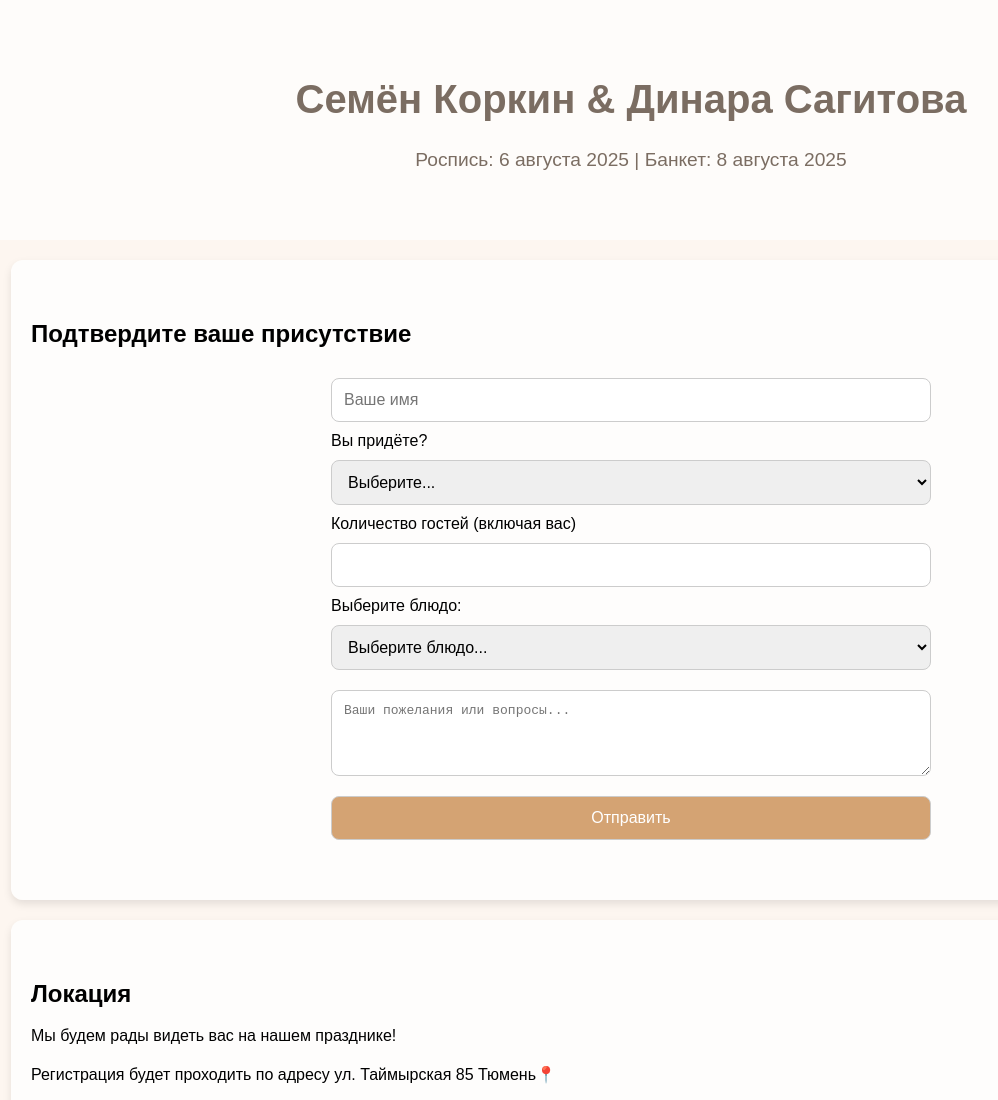
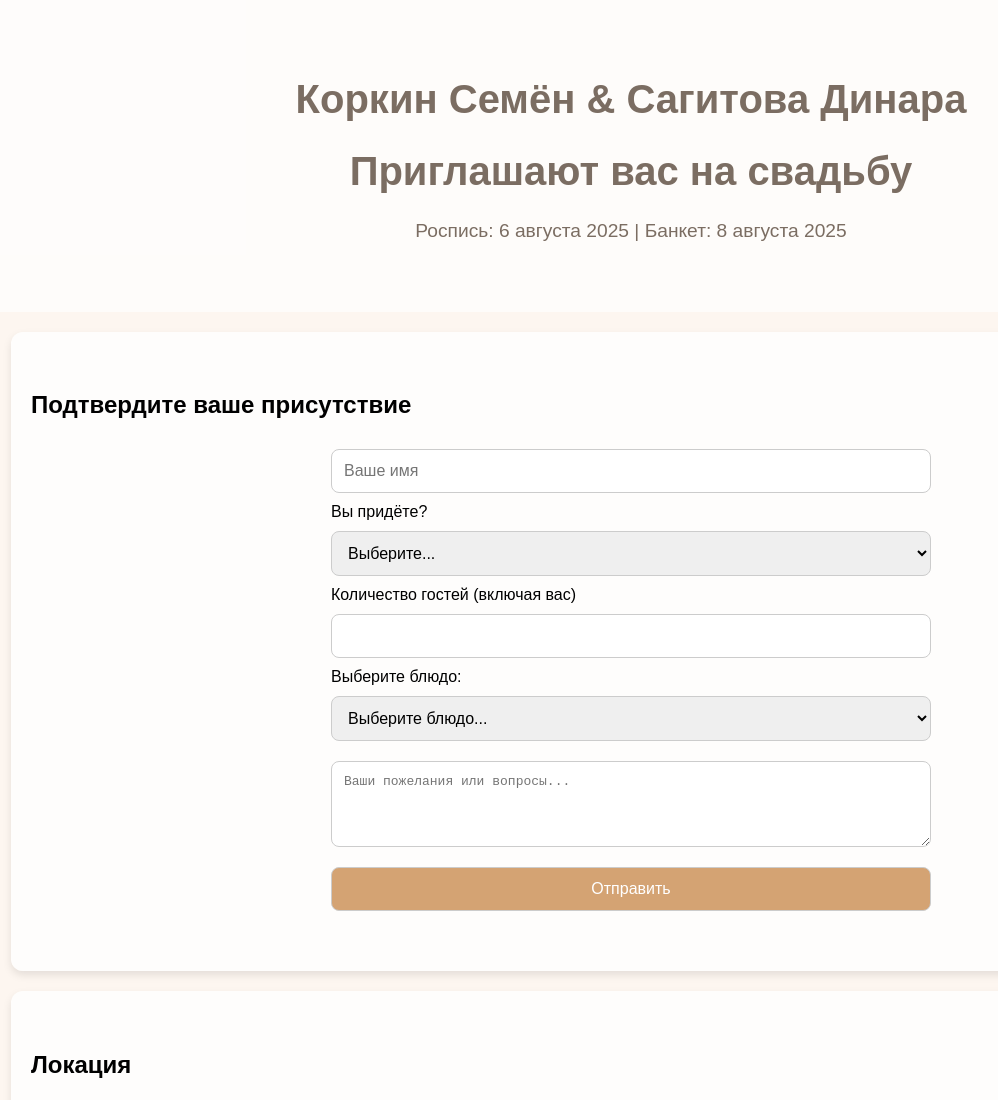
Before and after one commit to morroIII/marry, a plain HTML site: page index.html in a window 1280 px wide. Shown: the top 1100 px of the page, without its empty margins (9-1007 px from the left). Drawn offline with Linux system fonts and the light colour scheme; grey boxes are pictures that could not be loaded.

Commit message:
Update index.html

```diff
--- a/index.html
+++ b/index.html
@@ -69,7 +69,8 @@
 <body>
 
 <header>
-  <h1>Семён Коркин & Динара Сагитова</h1>
+  <h1>Коркин Семён & Сагитова Динара</h1>
+  <h1>Приглашают вас на свадьбу</h1>
   <p>Роспись: 6 августа 2025 | Банкет: 8 августа 2025</p>
 </header>
 
```
